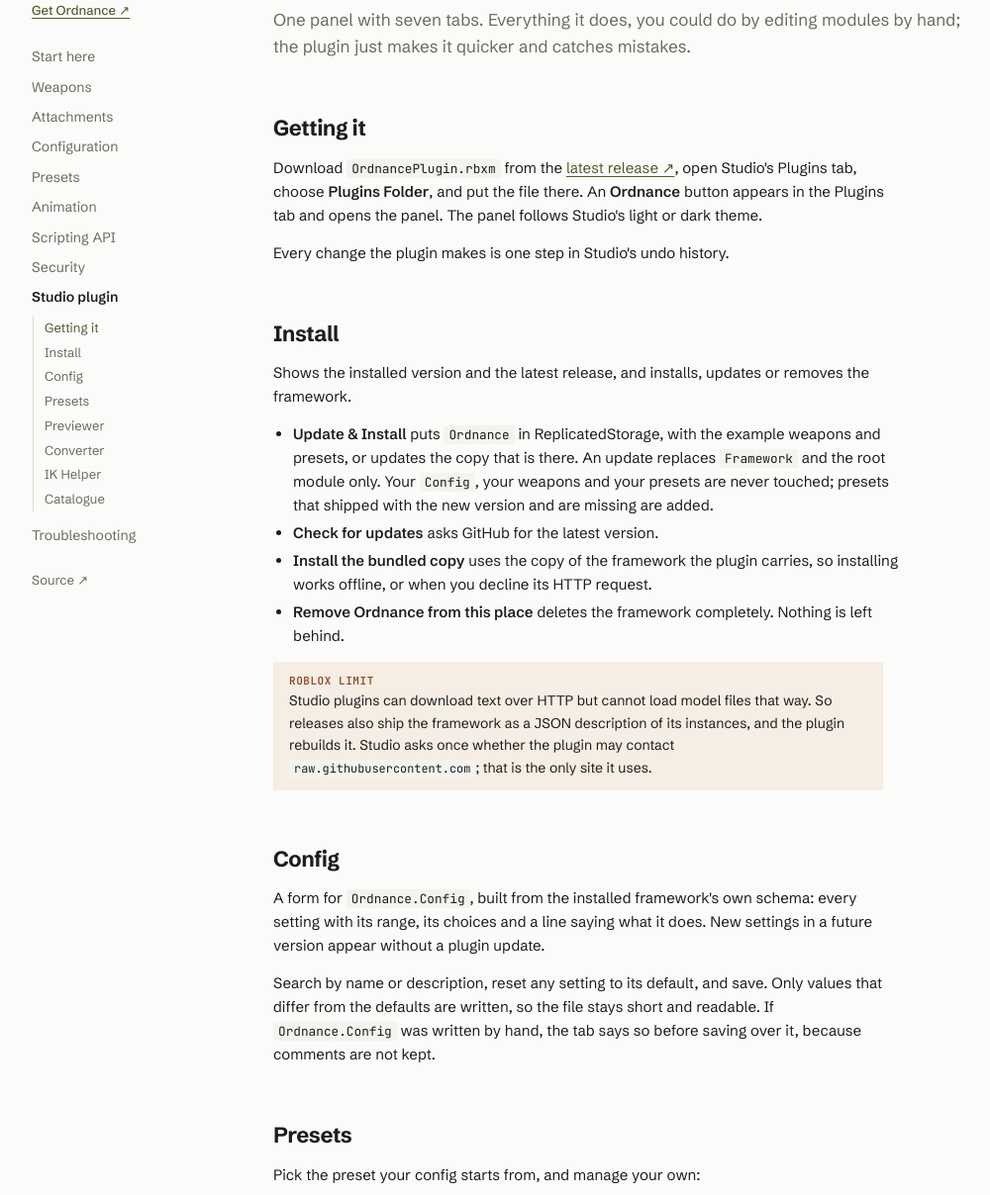
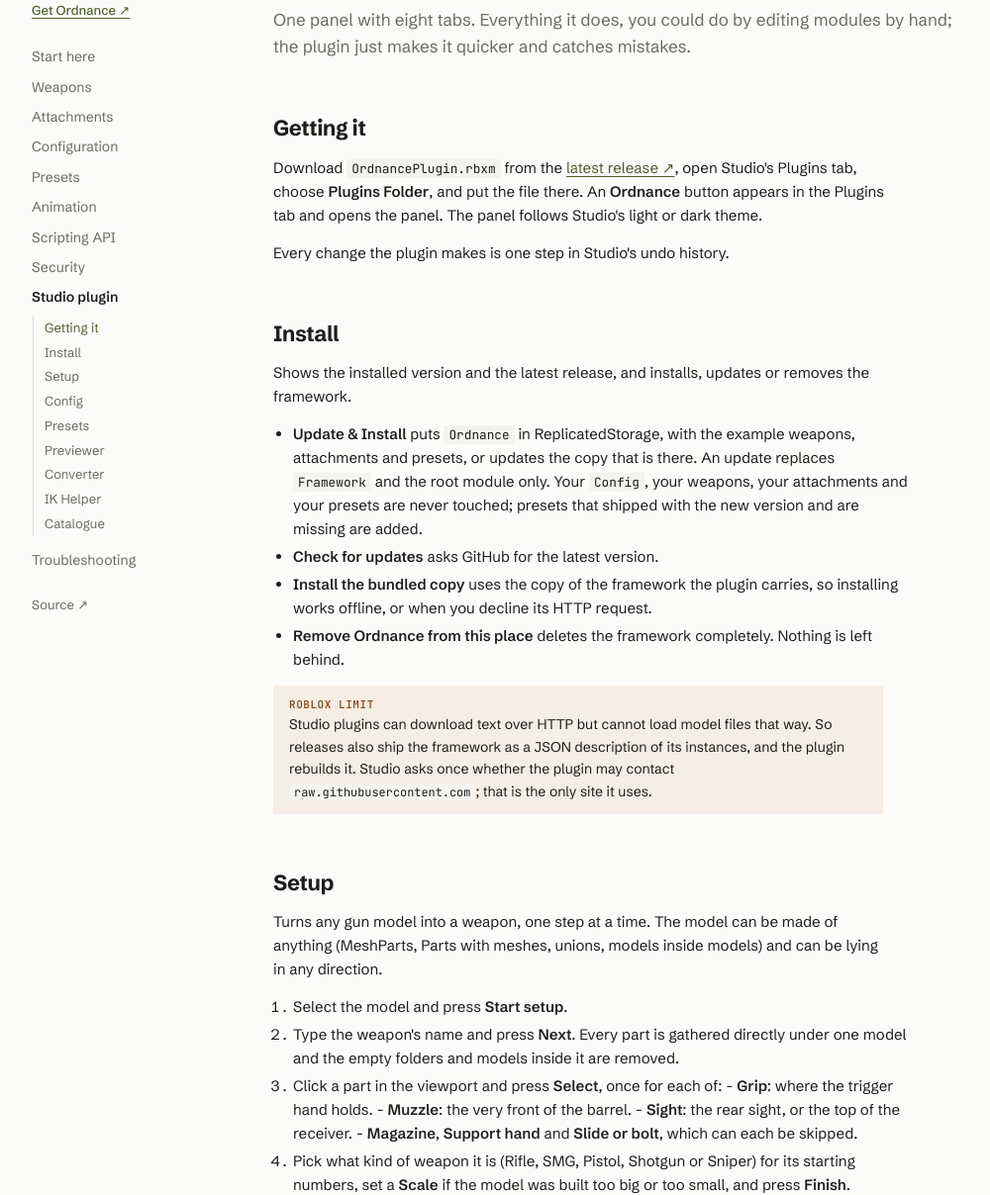
Before and after one commit to xerseer/ORDINANCE, a plain HTML site: page docs/plugin.html in a window 1280 px wide. Shown: the part 108-1316 px from the top of the page at 99% size, without its empty margins (64-1064 px from the left). Drawn offline with Linux system fonts and the light colour scheme.

Commit message:
plugin: Setup tab, a step-by-step way to make a weapon
Select a model, name it, and click the grip, muzzle and sight (then
optionally the magazine, support hand and slide or bolt). The parts are
gathered under one model, an invisible Handle is added facing the way the
clicks say, with the attachments placed where they were clicked, the moving
parts are named and the rest numbered, and the model goes into a new weapon
module with starting numbers for its kind.

Co-Authored-By: Claude Opus 5.5 <noreply@anthropic.com>

```diff
--- a/docs/plugin.html
+++ b/docs/plugin.html
@@ -4,9 +4,9 @@
 <meta charset="utf-8">
 <meta name="viewport" content="width=device-width, initial-scale=1, viewport-fit=cover">
 <title>Studio plugin – Ordnance</title>
-<meta name="description" content="The Ordnance Studio plugin: install and update, a config editor, presets, an animation previewer and converter, an attachment helper and a catalogue of weapons.">
+<meta name="description" content="The Ordnance Studio plugin: install and update, a step-by-step weapon setup, a config editor, presets, an animation previewer and converter, an attachment helper and a catalogue of weapons.">
 <meta property="og:title" content="Studio plugin – Ordnance">
-<meta property="og:description" content="The Ordnance Studio plugin: install and update, a config editor, presets, an animation previewer and converter, an attachment helper and a catalogue of weapons.">
+<meta property="og:description" content="The Ordnance Studio plugin: install and update, a step-by-step weapon setup, a config editor, presets, an animation previewer and converter, an attachment helper and a catalogue of weapons.">
 <link rel="icon" href="favicon.svg" type="image/svg+xml">
 <link rel="preconnect" href="https://fonts.googleapis.com">
 <link rel="preconnect" href="https://fonts.gstatic.com" crossorigin>
@@ -27,13 +27,13 @@
     <a class="item" href="animation.html">Animation</a>
     <a class="item" href="api.html">Scripting API</a>
     <a class="item" href="security.html">Security</a>
-    <a class="item here" href="plugin.html" aria-current="page">Studio plugin</a><div class="subs"><a class="sub" href="#install">Getting it</a><a class="sub" href="#install-tab">Install</a><a class="sub" href="#config">Config</a><a class="sub" href="#presets">Presets</a><a class="sub" href="#previewer">Previewer</a><a class="sub" href="#converter">Converter</a><a class="sub" href="#helper">IK Helper</a><a class="sub" href="#catalogue">Catalogue</a></div>
+    <a class="item here" href="plugin.html" aria-current="page">Studio plugin</a><div class="subs"><a class="sub" href="#install">Getting it</a><a class="sub" href="#install-tab">Install</a><a class="sub" href="#setup">Setup</a><a class="sub" href="#config">Config</a><a class="sub" href="#presets">Presets</a><a class="sub" href="#previewer">Previewer</a><a class="sub" href="#converter">Converter</a><a class="sub" href="#helper">IK Helper</a><a class="sub" href="#catalogue">Catalogue</a></div>
     <a class="item" href="faq.html">Troubleshooting</a>
     <a class="item out" href="https://github.com/xerseer/ORDINANCE" target="_blank" rel="noopener">Source&nbsp;↗</a>
   </nav>
   <main>
 <section id="top"><h1>Studio plugin</h1>
-<p class="lede">One panel with seven tabs. Everything it does, you could do by editing modules by hand; the plugin just makes it quicker and catches mistakes.</p>
+<p class="lede">One panel with eight tabs. Everything it does, you could do by editing modules by hand; the plugin just makes it quicker and catches mistakes.</p>
 </section>
 <section id="install"><h2>Getting it</h2>
 <p>Download <code>OrdnancePlugin.rbxm</code> from the <a href="https://github.com/xerseer/ORDINANCE/releases" target="_blank" rel="noopener">latest release&nbsp;↗</a>, open Studio's Plugins tab, choose <strong>Plugins Folder</strong>, and put the file there. An <strong>Ordnance</strong> button appears in the Plugins tab and opens the panel. The panel follows Studio's light or dark theme.</p>
@@ -41,8 +41,14 @@
 </section>
 <section id="install-tab"><h2>Install</h2>
 <p>Shows the installed version and the latest release, and installs, updates or removes the framework.</p>
-<ul><li><strong>Update &amp; Install</strong> puts <code>Ordnance</code> in ReplicatedStorage, with the example weapons and presets, or updates the copy that is there. An update replaces <code>Framework</code> and the root module only. Your <code>Config</code>, your weapons and your presets are never touched; presets that shipped with the new version and are missing are added.</li><li><strong>Check for updates</strong> asks GitHub for the latest version.</li><li><strong>Install the bundled copy</strong> uses the copy of the framework the plugin carries, so installing works offline, or when you decline its HTTP request.</li><li><strong>Remove Ordnance from this place</strong> deletes the framework completely. Nothing is left behind.</li></ul>
+<ul><li><strong>Update &amp; Install</strong> puts <code>Ordnance</code> in ReplicatedStorage, with the example weapons, attachments and presets, or updates the copy that is there. An update replaces <code>Framework</code> and the root module only. Your <code>Config</code>, your weapons, your attachments and your presets are never touched; presets that shipped with the new version and are missing are added.</li><li><strong>Check for updates</strong> asks GitHub for the latest version.</li><li><strong>Install the bundled copy</strong> uses the copy of the framework the plugin carries, so installing works offline, or when you decline its HTTP request.</li><li><strong>Remove Ordnance from this place</strong> deletes the framework completely. Nothing is left behind.</li></ul>
 <div class="note limit"><span class="kicker">Roblox limit</span><p>Studio plugins can download text over HTTP but cannot load model files that way. So releases also ship the framework as a JSON description of its instances, and the plugin rebuilds it. Studio asks once whether the plugin may contact <code>raw.githubusercontent.com</code>; that is the only site it uses.</p></div>
+</section>
+<section id="setup"><h2>Setup</h2>
+<p>Turns any gun model into a weapon, one step at a time. The model can be made of anything (MeshParts, Parts with meshes, unions, models inside models) and can be lying in any direction.</p>
+<ol><li>Select the model and press <strong>Start setup</strong>.</li><li>Type the weapon's name and press <strong>Next</strong>. Every part is gathered directly under one model and the empty folders and models inside it are removed.</li><li>Click a part in the viewport and press <strong>Select</strong>, once for each of: - <strong>Grip</strong>: where the trigger hand holds. - <strong>Muzzle</strong>: the very front of the barrel. - <strong>Sight</strong>: the rear sight, or the top of the receiver. - <strong>Magazine</strong>, <strong>Support hand</strong> and <strong>Slide or bolt</strong>, which can each be skipped.</li><li>Pick what kind of weapon it is (Rifle, SMG, Pistol, Shotgun or Sniper) for its starting numbers, set a <strong>Scale</strong> if the model was built too big or too small, and press <strong>Finish</strong>.</li></ol>
+<p>Where you click on a part is what counts, not the part's centre, because kit models often put a whole gun in one mesh. The grip, muzzle and sight together say which way the weapon faces and which way is up.</p>
+<p>Finish adds an invisible <code>Handle</code> with the <a href="weapons.html#attachments">attachments</a> the animation system reads, names the magazine and the slide or bolt so they move, renames every other part <code>Part1</code>, <code>Part2</code> and so on, and puts the model inside a new module in <code>Ordnance.Weapons</code>, ready for the next Play. The attachments are left visible so you can drag any that are a little off. Each step is one undo.</p>
 </section>
 <section id="config"><h2>Config</h2>
 <p>A form for <code>Ordnance.Config</code>, built from the installed framework's own schema: every setting with its range, its choices and a line saying what it does. New settings in a future version appear without a plugin update.</p>
```
Also changed, not shown: 3 other files.
